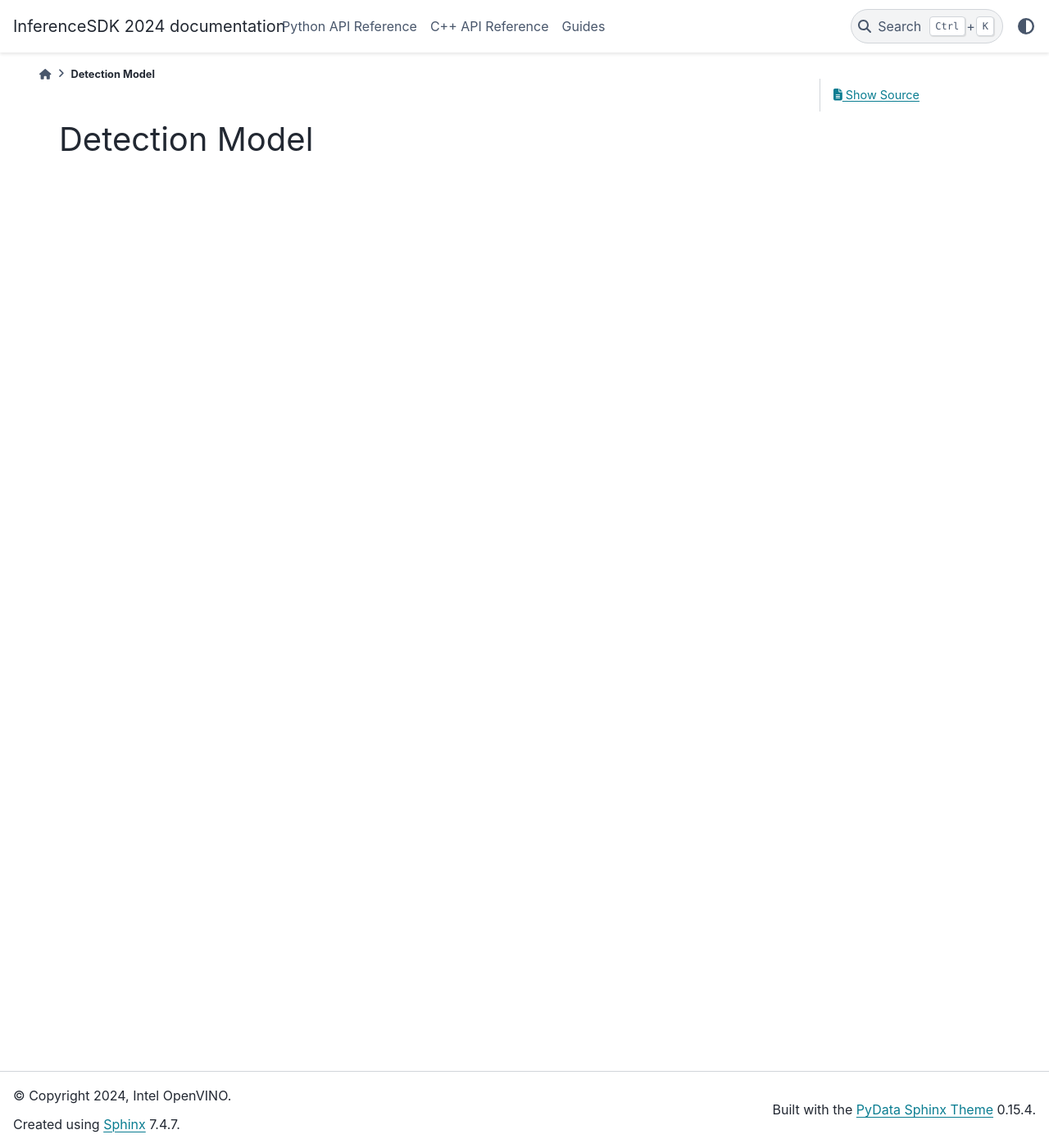
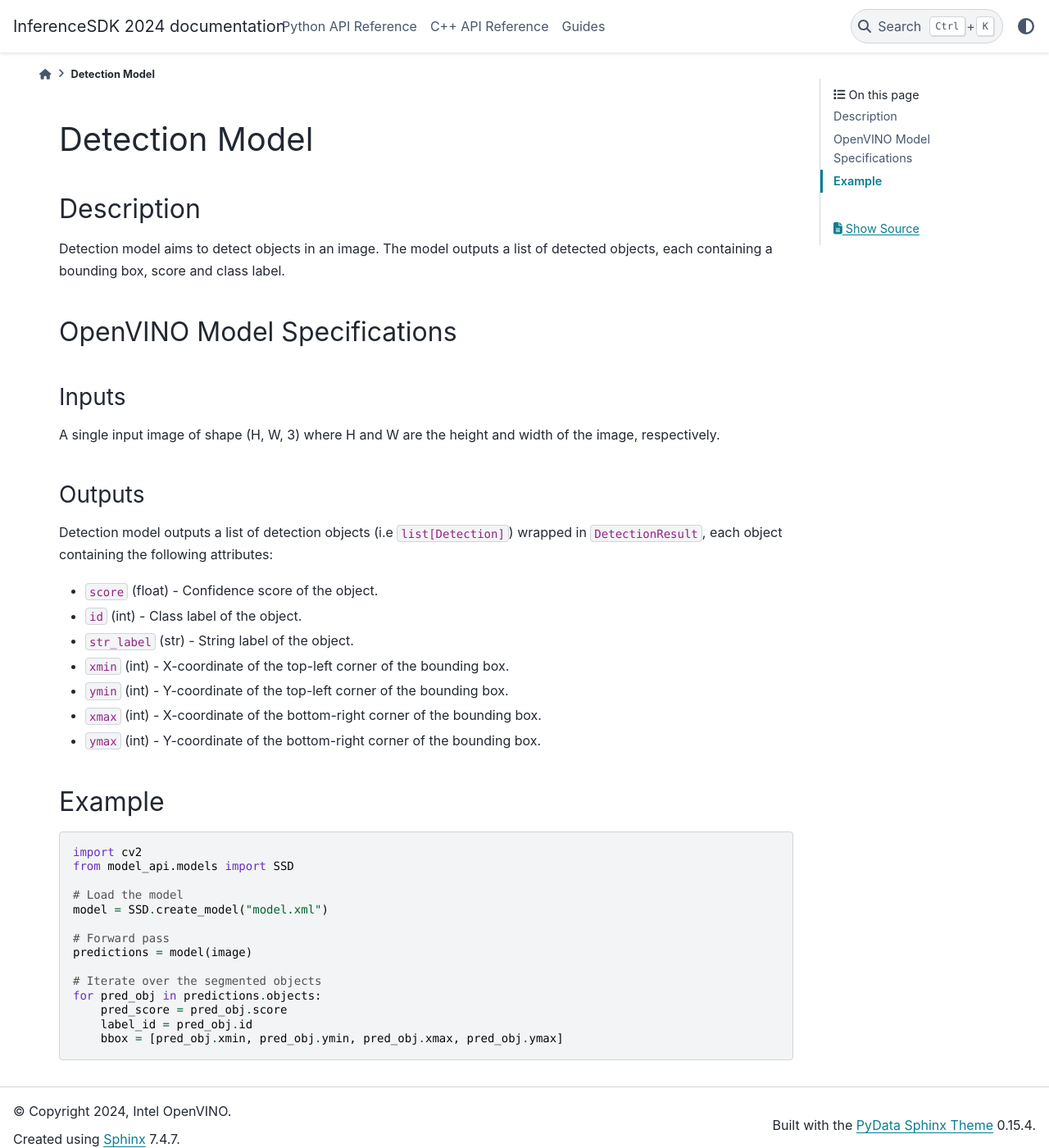
Before and after one commit to openvinotoolkit/model_api, a Sphinx documentation site: the page built from docs/source/python/descriptions/detection_model.md, in a window 1280 px wide and 1400 px high. Shown: the whole window at 82% size. Built offline with Sphinx 7.4.7 and the PyData theme 0.15.4, drawn with Linux system fonts in a browser that asks for light colours.

Commit message:
✨Add detailed documentation for the detection model

````diff
--- a/docs/source/python/descriptions/detection_model.md
+++ b/docs/source/python/descriptions/detection_model.md
@@ -1 +1,43 @@
 # Detection Model
+
+## Description
+
+Detection model aims to detect objects in an image. The model outputs a list of detected objects, each containing a bounding box, score and class label.
+
+## OpenVINO Model Specifications
+
+### Inputs
+
+A single input image of shape (H, W, 3) where H and W are the height and width of the image, respectively.
+
+
+### Outputs
+
+Detection model outputs a list of detection objects (i.e `list[Detection]`) wrapped in `DetectionResult`, each object containing the following attributes:
+
+- `score` (float) - Confidence score of the object.
+- `id` (int) - Class label of the object.
+- `str_label` (str) - String label of the object.
+- `xmin` (int) - X-coordinate of the top-left corner of the bounding box.
+- `ymin` (int) - Y-coordinate of the top-left corner of the bounding box.
+- `xmax` (int) - X-coordinate of the bottom-right corner of the bounding box.
+- `ymax` (int) - Y-coordinate of the bottom-right corner of the bounding box.
+
+## Example
+
+```python
+import cv2
+from model_api.models import SSD
+
+# Load the model
+model = SSD.create_model("model.xml")
+
+# Forward pass
+predictions = model(image)
+
+# Iterate over the segmented objects
+for pred_obj in predictions.objects:
+    pred_score = pred_obj.score
+    label_id = pred_obj.id
+    bbox = [pred_obj.xmin, pred_obj.ymin, pred_obj.xmax, pred_obj.ymax]
+```
````
